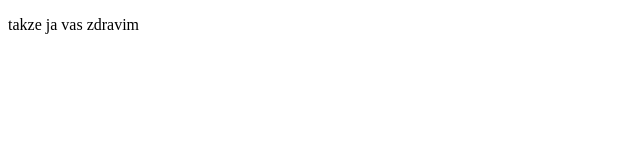
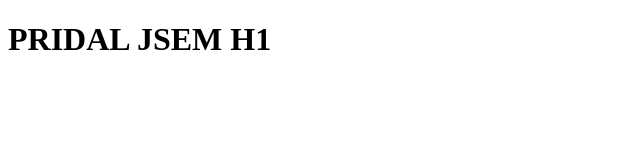
Before and after one commit to thomasinho537/letstry, a plain HTML site: page index.html in a window 1280 px wide. Shown: the whole page, without its empty margins (0-640 px from the left). Drawn offline with Linux system fonts and the light colour scheme.

Commit message:
pridal jsem nadpis

```diff
--- a/index.html
+++ b/index.html
@@ -6,6 +6,6 @@
     <title>Document</title>
 </head>
 <body>
- <p>takze ja vas zdravim</p>
+ <h1>PRIDAL JSEM H1</h1>
 </body>
 </html>
```
